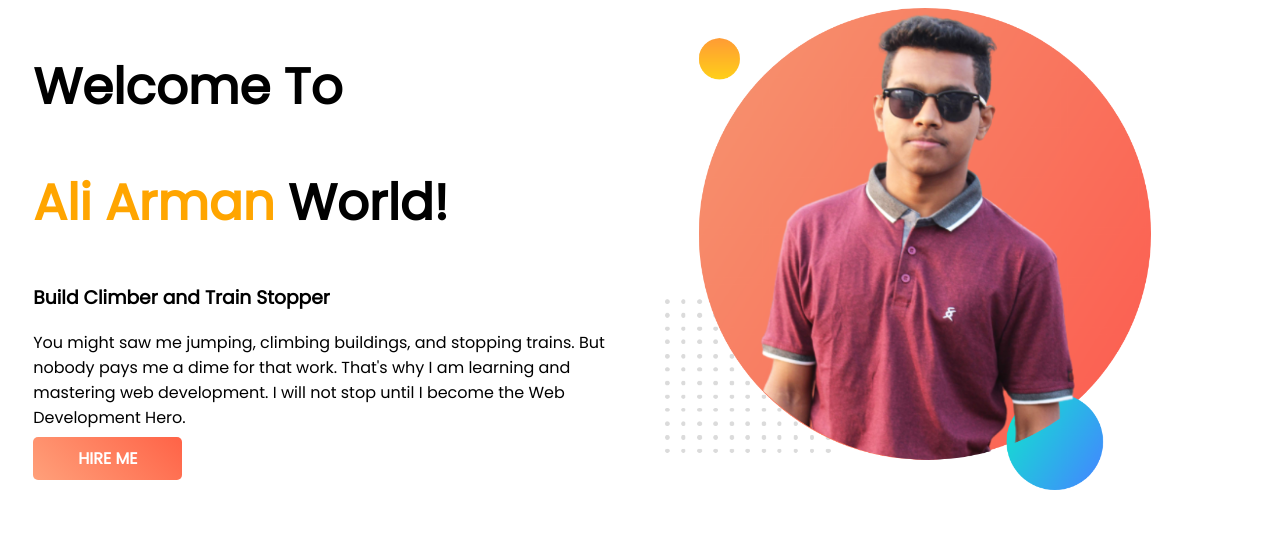
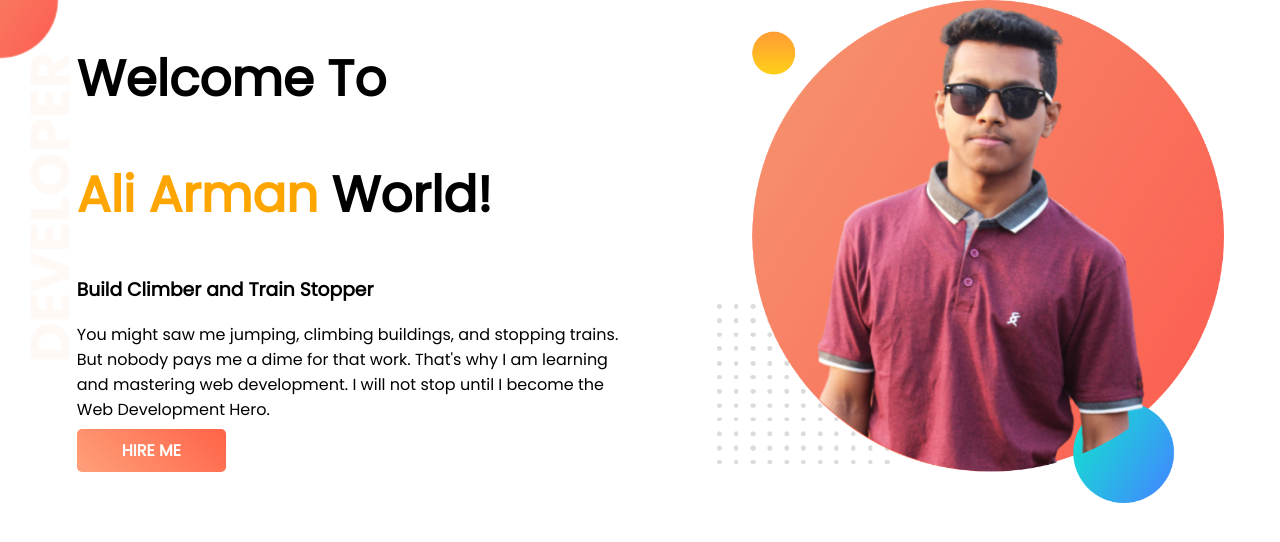
Before and after one commit to aliarman78/developer-portfolio, a plain HTML site: page index.html in a window 1280 px wide. Drawn offline with Linux system fonts and the light colour scheme.

Commit message:
top added

```diff
--- a/index.html
+++ b/index.html
@@ -11,7 +11,7 @@
 <link href="https://fonts.googleapis.com/css2?family=Poppins&display=swap" rel="stylesheet">
 </head>
 <body>
-    <section>
+    <section class="top-banner">
       <div class="half-width">
         <h1>Welcome To</h1>
       <h1><span class="color-orange">Ali Arman</span> World!</h1>
--- a/style.css
+++ b/style.css
@@ -1,5 +1,6 @@
 body{
   font-family: 'Poppins', sans-serif;
+  margin: 0;
 }
 h1{
   font-size: 50px;
@@ -12,16 +13,21 @@ section{
 }
 .half-width{
   width: 50%;
-  padding-left: 2%;
+  padding-left: 6%;
 }
 .half-width img{
-  width: 80%;
+  width: 90%;
 }
 .link-button{
+  text-decoration: none;
   background-image: linear-gradient(45deg, lightsalmon, tomato);
-  color: white;
-  text-decoration: none;
   padding: 10px 45px;
   border-radius: 5px;
+  color: white;
   font-weight: 700;
 }
+
+.top-banner{
+  background-image: url(images/top-banner.png);
+  background-repeat: no-repeat;
+}
```
